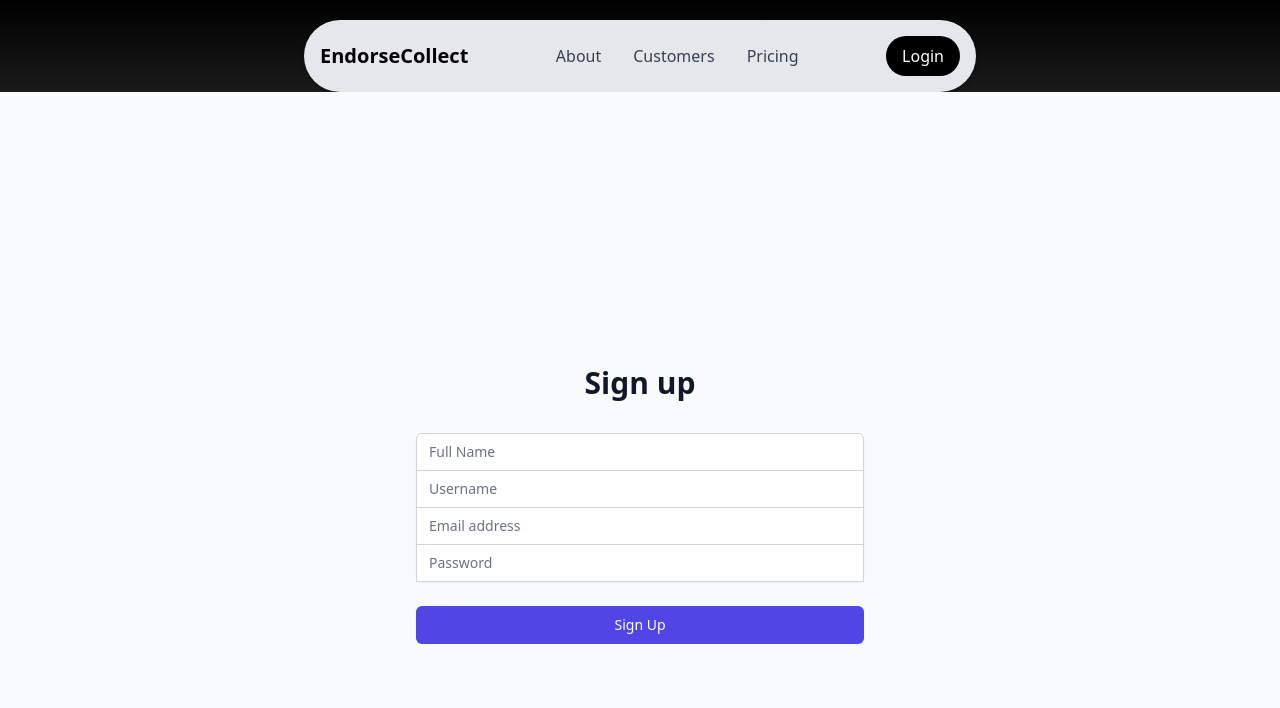
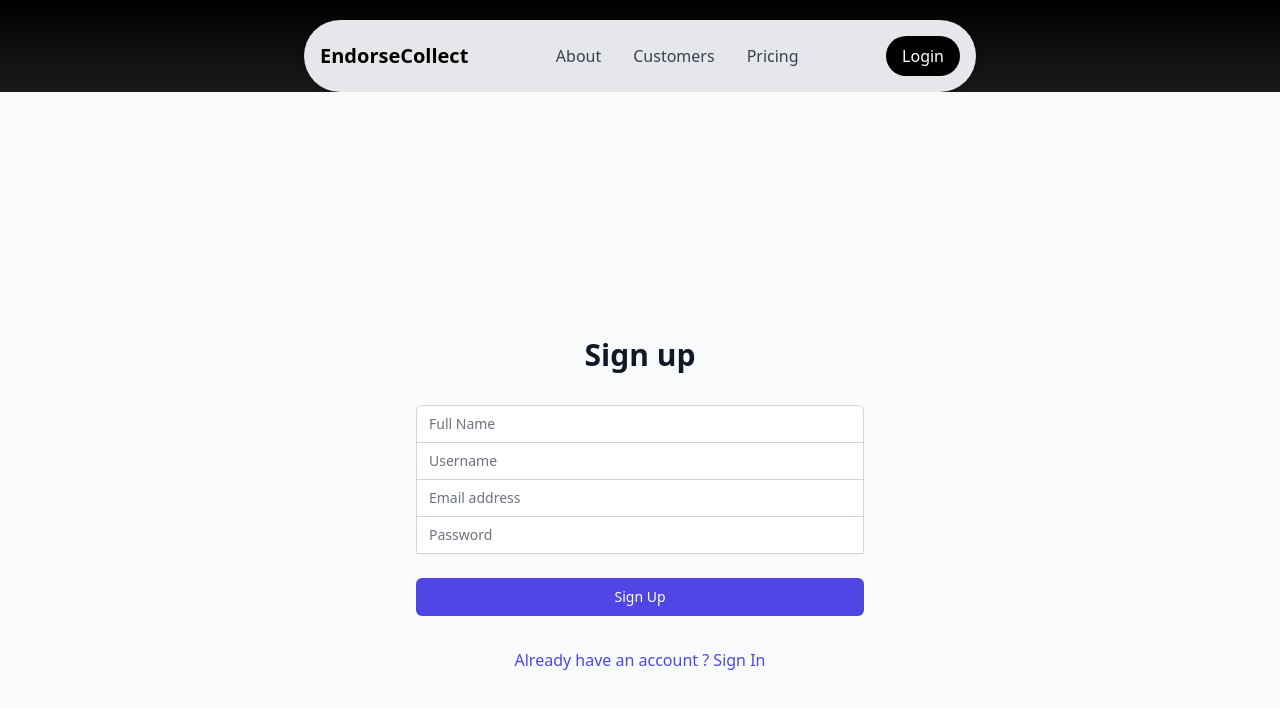
Before and after one commit to itzamanjain/testimonial-io, a Next.js app: page /signup in a window 1280 px wide. Shown: the top 708 px of the page. Built offline with nearby package versions, Linux system fonts and the light colour scheme.

Commit message:
added signin to singup and vice-versa

```diff
--- a/src/app/(auth)/signin/page.js
+++ b/src/app/(auth)/signin/page.js
@@ -5,6 +5,7 @@ import axios from 'axios';
 import toast,{Toaster} from 'react-hot-toast';
 import { ClipLoader } from "react-spinners";
 import {useRouter} from 'next/navigation'
+import Link from 'next/link';
 
 const Signup = () => {
   const router = useRouter()
@@ -91,6 +92,12 @@ const Signup = () => {
             </button>
           </div>
         </form>
+        <div className="text-center">
+          <Link className="font-medium text-indigo-600 hover:text-indigo-500" href="/signup">
+
+            Dont have an account ? Sign Up
+          </Link>
+          </div>
       </div>
       <Toaster />
     </div>
--- a/src/app/(auth)/signup/page.js
+++ b/src/app/(auth)/signup/page.js
@@ -5,6 +5,7 @@ import axios from 'axios';
 import toast,{Toaster} from 'react-hot-toast';
 import { ClipLoader } from "react-spinners";
 import {useRouter} from 'next/navigation'
+import Link from 'next/link';
 
 const Signup = () => {
   const router = useRouter()
@@ -117,8 +118,14 @@ const Signup = () => {
             </button>
           </div>
         </form>
+        <div className="text-center">
+          <Link  className="font-medium text-indigo-600 hover:text-indigo-500" href="/signin">
+            Already have an account ? Sign In
+          </Link>
+          </div>
       </div>
       <Toaster />
+
     </div>
   );
 };
```
